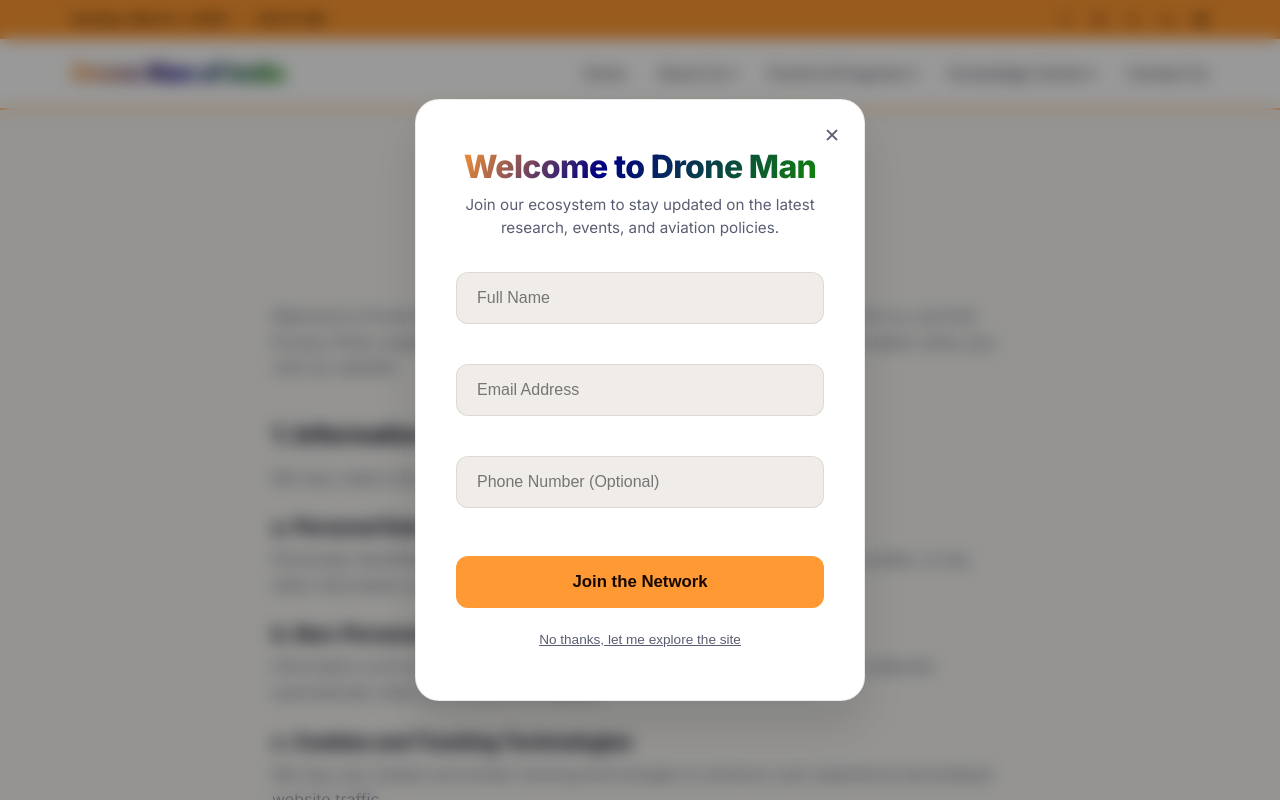
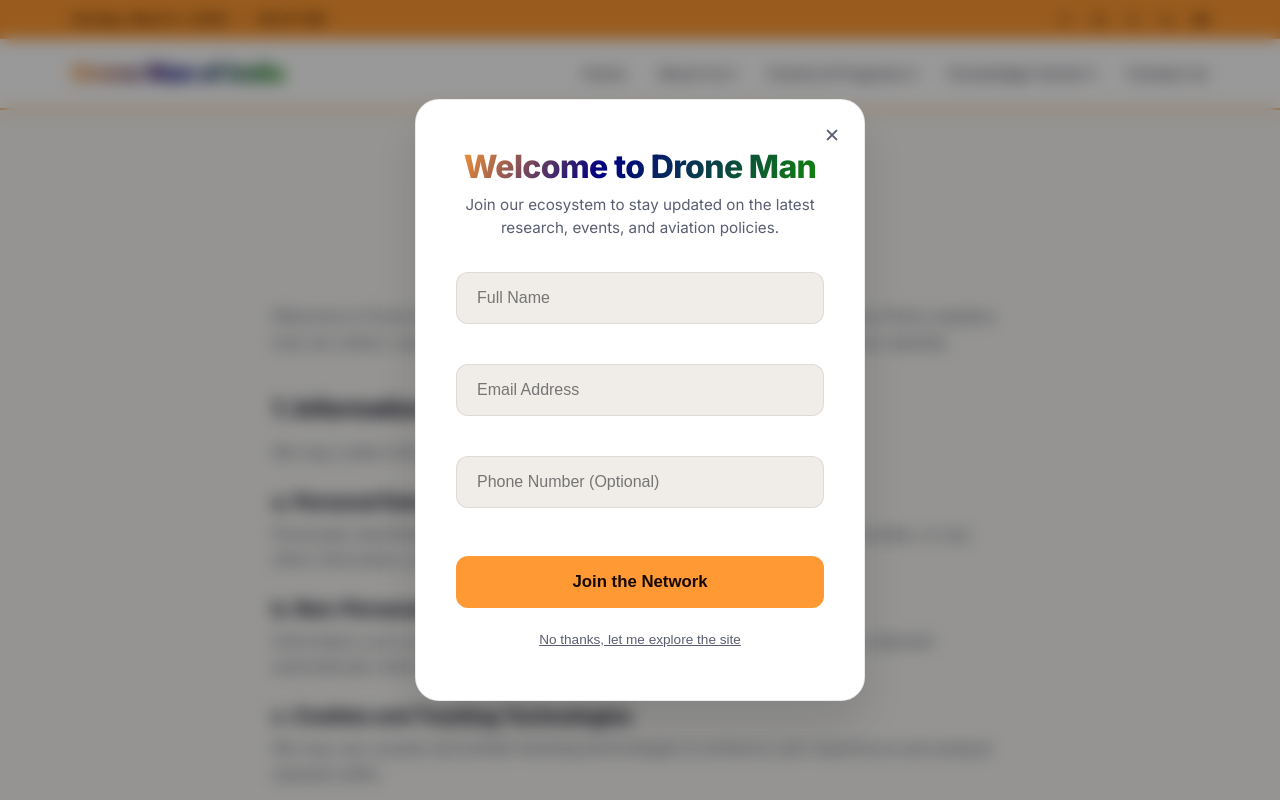
Before and after one commit to ashutosh-utsav/Dronemanofindia, a React (Vite) app in the folder frontend/: page /privacy-policy in a window 1280 px wide. Shown: the top 800 px of the page. Built offline with nearby package versions, Linux system fonts and the light colour scheme; what pocketbase would draw is missing.

Commit message:
docs: refine Privacy Policy introductory text.

```diff
--- a/frontend/src/pages/PrivacyPolicy.tsx
+++ b/frontend/src/pages/PrivacyPolicy.tsx
@@ -12,7 +12,7 @@
       <p className="last-updated">Last Updated: March 2026</p>
 
       <p>
-        Welcome to Drone Man of India (“we,” “our,” or “us”). Your privacy is important to us, and this Privacy Policy explains how we collect, use, disclose, and safeguard your information when you visit our website.
+        Welcome to Drone Man of India. Your privacy is important to us, and this Privacy Policy explains how we collect, use, disclose, and safeguard your information when you visit our website.
       </p>
 
       <h2>1. Information We Collect</h2>
```
